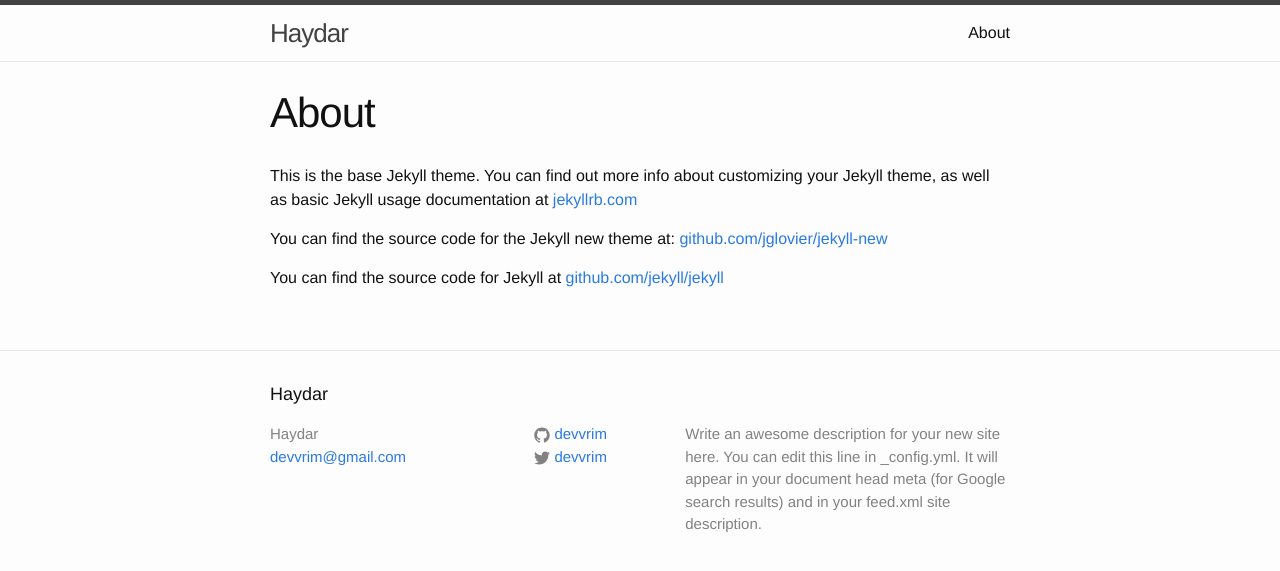
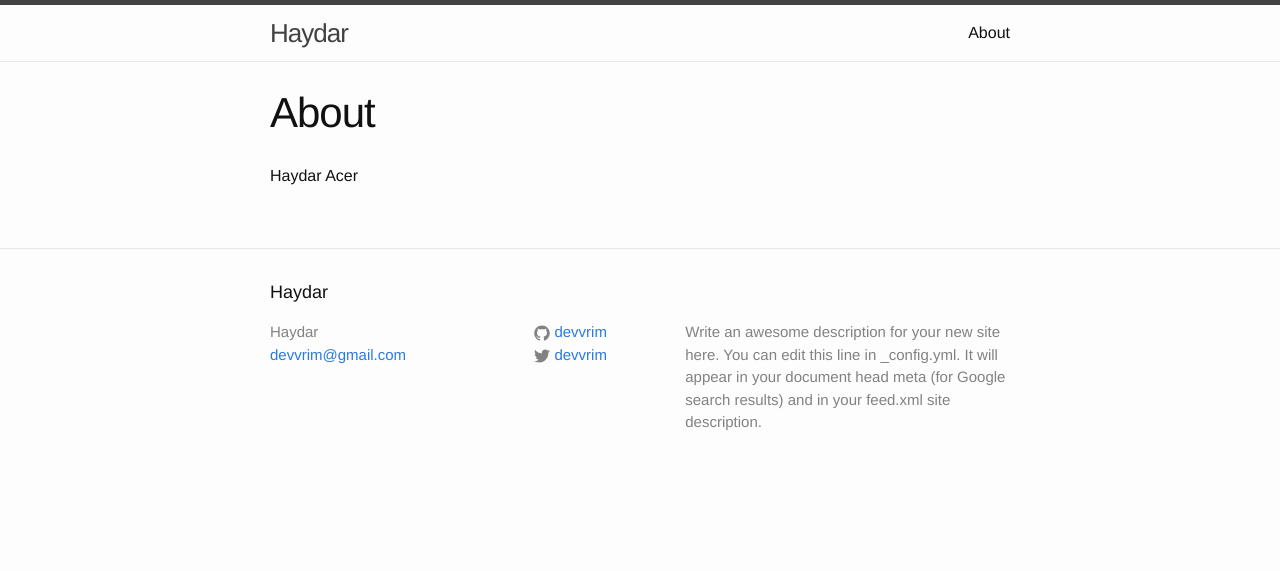
Before and after one commit to devvrim/devvrim.github.io, a Jekyll site: the page built from about.md, in a window 1280 px wide. Shown: the top 571 px of the page. Built offline with Jekyll 4.4.1, drawn with Linux system fonts in a browser that asks for light colours.

Commit message:
about degisti

```diff
--- a/about.md
+++ b/about.md
@@ -3,9 +3,4 @@
 title: About
 permalink: /about/
 ---
-
-This is the base Jekyll theme. You can find out more info about customizing your Jekyll theme, as well as basic Jekyll usage documentation at [jekyllrb.com](http://jekyllrb.com/)
-
-You can find the source code for the Jekyll new theme at: [github.com/jglovier/jekyll-new](https://github.com/jglovier/jekyll-new)
-
-You can find the source code for Jekyll at [github.com/jekyll/jekyll](https://github.com/jekyll/jekyll)
+Haydar Acer
```
Also changed, not shown: 4 other files.
